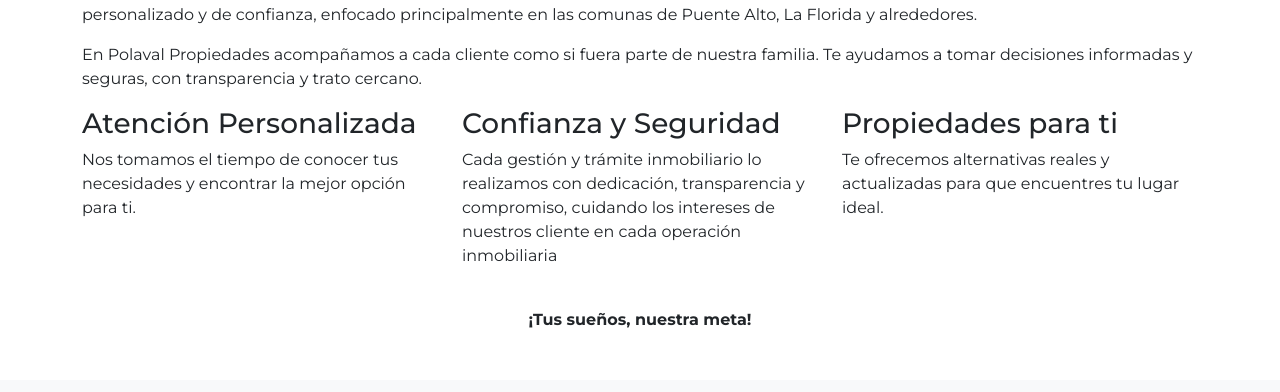
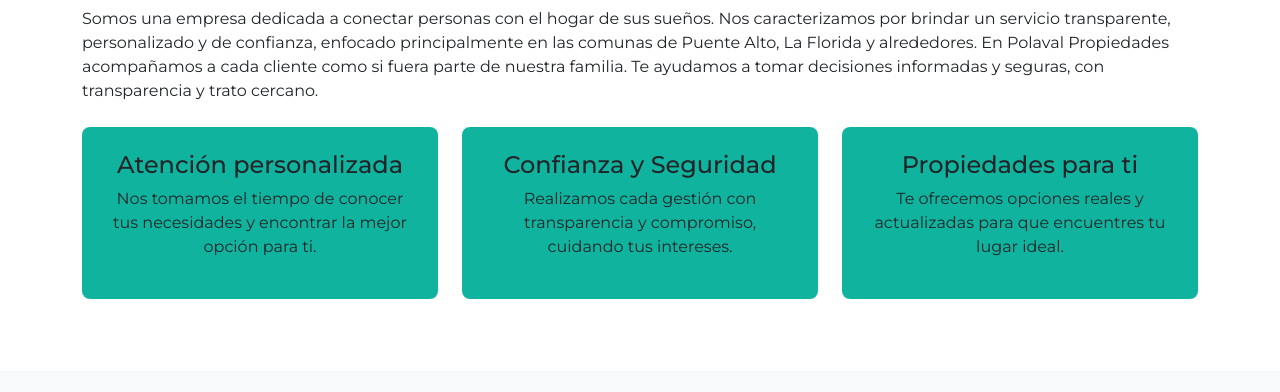
Before and after one commit to JamonaRamona/AraceliAlvarado-Evaluacion2, a plain HTML site: page index.html in a window 1280 px wide. Shown: the part 650-1042 px from the top of the page. Drawn offline with nearby package versions, Linux system fonts and the light colour scheme.

Commit message:
cambios index.html

```diff
--- a/index.html
+++ b/index.html
@@ -90,26 +90,33 @@
 
   <!-- Sección de contenido -->
   <section id="index" class="container my-5">
-  <h1>Bienvenido a Polaval Propiedades</h1>
-  <p>Somos una empresa dedicada a conectar personas con el hogar de sus sueños. Nos caracterizamos por brindar un servicio transparente, personalizado y de confianza, enfocado principalmente en las comunas de Puente Alto, La Florida y alrededores.</p>
-  <p>En Polaval Propiedades acompañamos a cada cliente como si fuera parte de nuestra familia. Te ayudamos a tomar decisiones informadas y seguras, con transparencia y trato cercano.</p>
+  <h1 class="text-center polaval-underline-title">Bienvenido a Polaval Propiedades</h1>
+  <p class="mb-4 mt-4">
+    Somos una empresa dedicada a conectar personas con el hogar de sus sueños. Nos caracterizamos por brindar un servicio transparente, personalizado y de confianza, enfocado principalmente en las comunas de Puente Alto, La Florida y alrededores.
+    En Polaval Propiedades acompañamos a cada cliente como si fuera parte de nuestra familia. Te ayudamos a tomar decisiones informadas y seguras, con transparencia y trato cercano.
+  </p>
+  <div class="row text-center">
+    <article class="col-md-4 mb-4">
+      <div class="polaval-color-box p-4 h-100">
+        <h4>Atención personalizada</h4>
+        <p>Nos tomamos el tiempo de conocer tus necesidades y encontrar la mejor opción para ti.</p>
+      </div>
+    </article>
 
-  <div class="row">
     <article class="col-md-4 mb-4">
-      <h3>Atención Personalizada</h3>
-      <p>Nos tomamos el tiempo de conocer tus necesidades y encontrar la mejor opción para ti.</p>
+      <div class="polaval-color-box p-4 h-100">
+        <h4>Confianza y Seguridad</h4>
+        <p>Realizamos cada gestión con transparencia y compromiso, cuidando tus intereses.</p>
+      </div>
     </article>
+
     <article class="col-md-4 mb-4">
-      <h3>Confianza y Seguridad</h3>
-      <p>Cada gestión y trámite inmobiliario lo realizamos con dedicación, transparencia y compromiso, cuidando los intereses de nuestros cliente en cada operación inmobiliaria</p>
-    </article>
-    <article class="col-md-4 mb-4">
-      <h3>Propiedades para ti</h3>
-      <p>Te ofrecemos alternativas reales y actualizadas para que encuentres tu lugar ideal.</p>
+      <div class="polaval-color-box p-4 h-100">
+        <h4>Propiedades para ti</h4>
+        <p>Te ofrecemos opciones reales y actualizadas para que encuentres tu lugar ideal.</p>
+      </div>
     </article>
   </div>
-
-  <p class="text-center"><strong>¡Tus sueños, nuestra meta!</strong></p>
 </section>
 
 </main>
```
